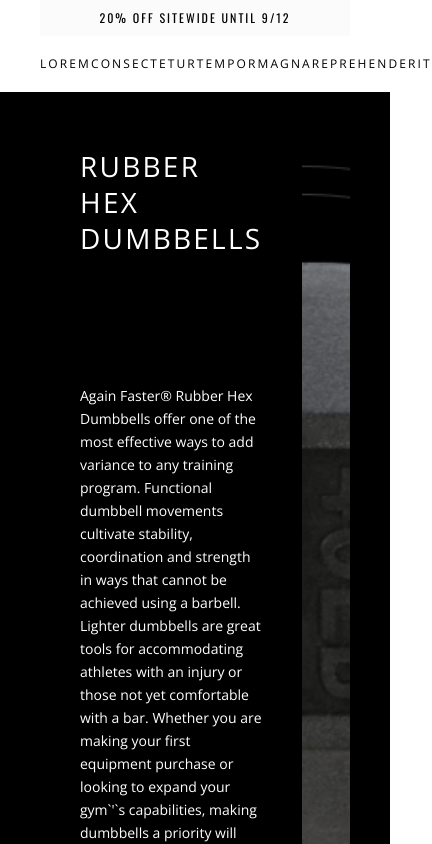
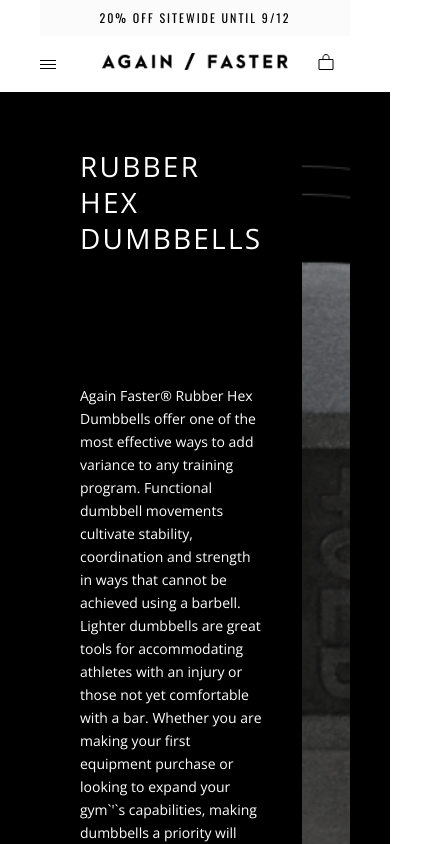
Before and after one commit to Bahodir8586/shopify-test, a Next.js app: page / in a window 390 px wide. Shown: the top 844 px of the page, 432 px wide, since content can reach past the window. Built offline with nearby package versions, Linux system fonts and the light colour scheme.

Commit message:
header responsiveness

```diff
--- a/components/Header/header.jsx
+++ b/components/Header/header.jsx
@@ -33,26 +33,29 @@
                 20% OFF Sitewide until 9/12
             </div>
             <div className={"flex justify-between py-4 items-center"}>
-                <h1 className={"w-5/6"}>
+                <div className={"w-1/3 flex lg:hidden"}><Image src={"/svgs/hamburger.svg"} width={16} height={16}
+                                                         alt={"Menu"}/></div>
+                <h1 className={"w-full lg:w-5/6"}>
                     {/*LOGO*/}
                     <Image src={'/imgs/logo.png'} width={220} height={20} alt={"Again / Faster"}/>
                 </h1>
-                <div className={"w-full"}>
+                <div className={"hidden lg:w-full lg:flex"}>
                     {/*    MENU  */}
-                    <nav className={"flex justify-between"}>
+                    <nav className={"hidden lg:flex justify-between w-full"}>
                         {menu.map(({url, name}) =>
                             <Link href={url} key={name}>
                                 <a className={"hover:text-secondaryGray transition duration-200 uppercase cursor-pointer font-openSans font-normal text-3xs text-black"}>{name}</a>
                             </Link>
                         )}
                     </nav>
+
                 </div>
-                <div className={"flex justify-end w-5/6"}>
+                <div className={"w-1/3 flex justify-end lg:w-5/6"}>
                     {/*    ICONS */}
-                    <div className={"mr-4 cursor-pointer"}>
+                    <div className={"hidden lg:flex mr-4 cursor-pointer"}>
                         <Image src={"/svgs/search.svg"} width={16} height={16} alt={'Search'}/>
                     </div>
-                    <div className={"mr-4 cursor-pointer"}>
+                    <div className={"hidden lg:flex     mr-4 cursor-pointer"}>
                         <Image src={"/svgs/account.svg"} width={16} height={16} alt={'Account'}/>
                     </div>
                     <div className={"mr-4 cursor-pointer"}>
```
Also changed, not shown: public/svgs/hamburger.svg (added).
